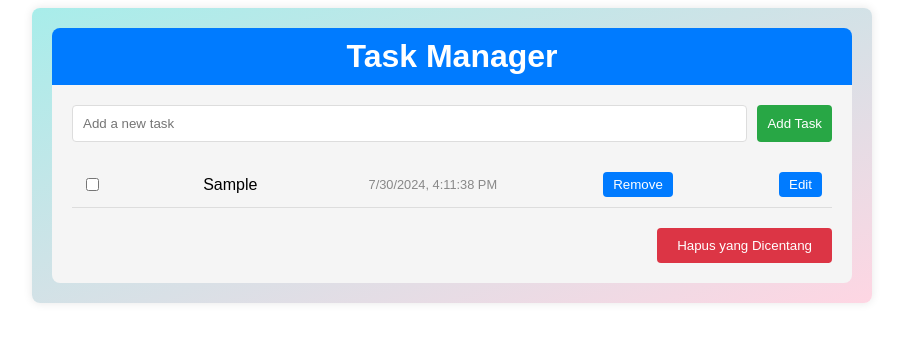
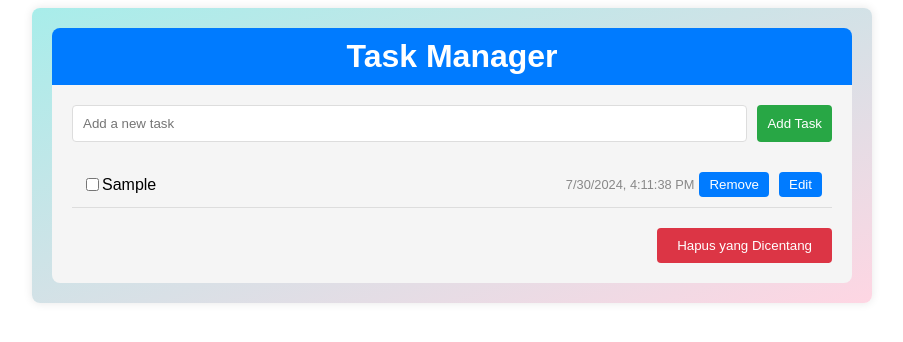
Before and after one commit to Doni354/Vue.js-task-manager, a Vue app: page / in a window 1280 px wide. Both pictures are taken after typing "Sample" into the empty fields and a click on the button "Add Task". Shown: the top 342 px of the page, without its empty margins (188-1091 px from the left). Built offline with nearby package versions, Linux system fonts and the light colour scheme.

Commit message:
Update TaskItem.vue

```diff
--- a/src/components/TaskItem.vue
+++ b/src/components/TaskItem.vue
@@ -1,11 +1,13 @@
 <template>
     <li :class="{ completed: localTask.completed }">
       <input type="checkbox" v-model="localTask.completed" @change="toggleTask" />
-      <span v-if="!isEditing" @dblclick="startEditing">{{ localTask.text }}</span>
+      <span v-if="!isEditing" @dblclick="startEditing" class="task-text">{{ localTask.text }}</span>
       <input v-else v-model="newText" @keyup.enter="saveTask" @blur="saveTask" />
       <small>{{ localTask.timestamp }}</small>
-      <button @click="removeTask">Remove</button>
-      <button @click="startEditing">Edit</button>
+      <div class="task-actions">
+        <button @click="removeTask">Remove</button>
+        <button @click="startEditing">Edit</button>
+      </div>
     </li>
   </template>
 
@@ -49,15 +51,23 @@
     padding: 10px;
     border-bottom: 1px solid #ddd;
     transition: background-color 0.3s;
+    word-wrap: break-word;
   }
 
   li:hover {
-    background-color: #f9f9f9;
+    background-color: #f1f1f1;
   }
 
-  .completed span {
+  .completed .task-text {
     text-decoration: line-through;
     color: #aaa;
+  }
+
+  .task-text {
+    flex: 1;
+    overflow: hidden;
+    text-overflow: ellipsis;
+    white-space: nowrap;
   }
 
   input[type="text"] {
@@ -91,4 +101,9 @@
     font-size: 0.8em;
     margin-left: 10px;
   }
+
+  .task-actions {
+    display: flex;
+    gap: 5px;
+  }
   </style>
```
